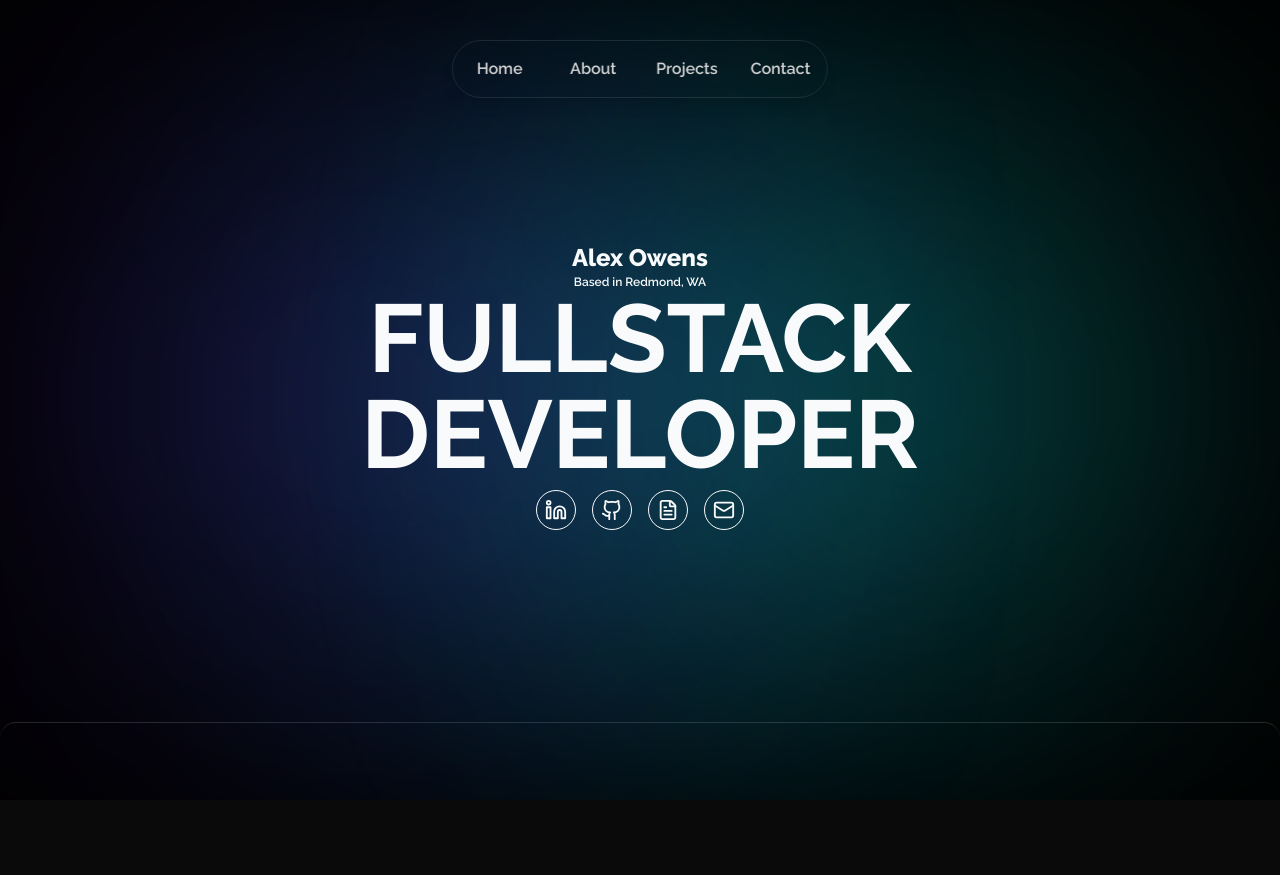
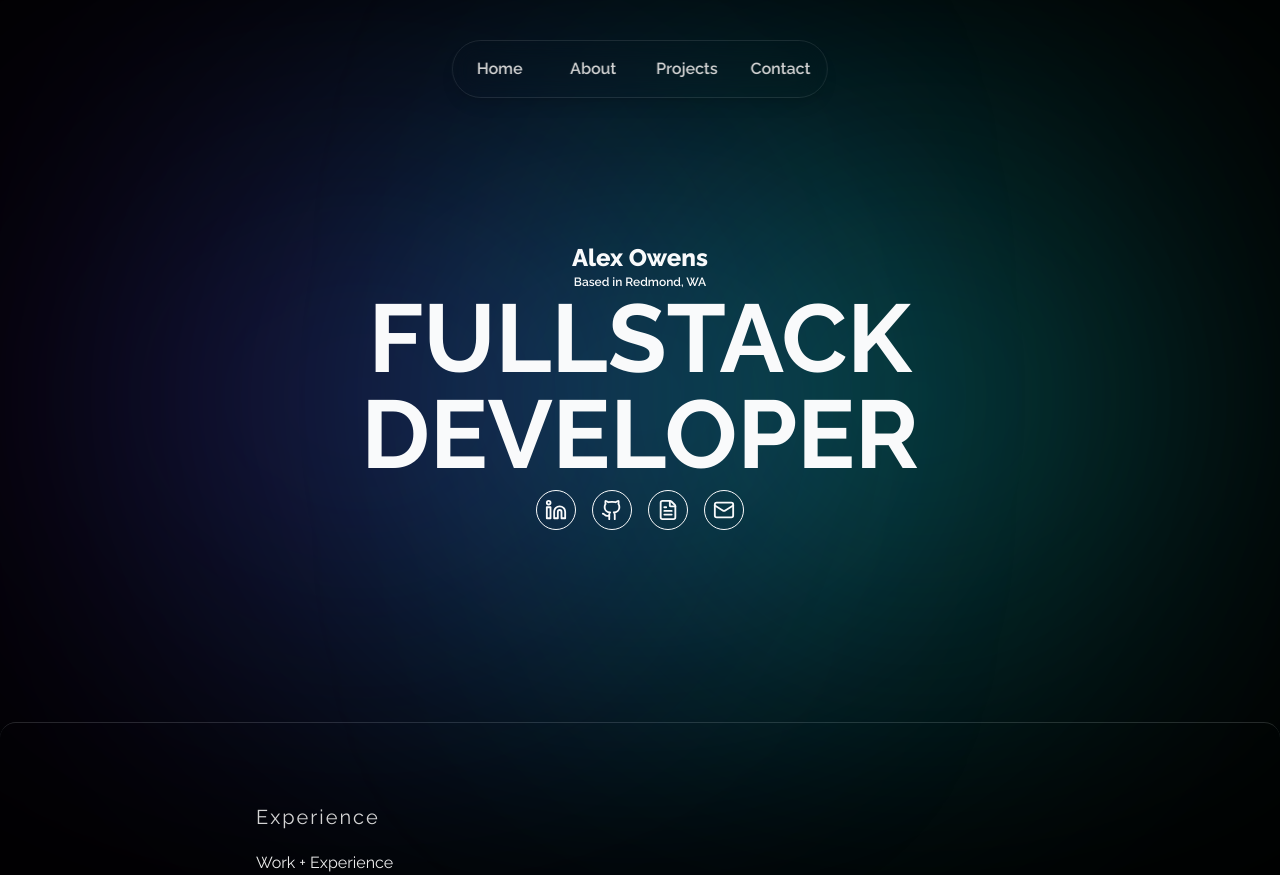
Before and after one commit to caowens/folio, a Next.js app: page / in a window 1280 px wide. Before the commit the page ends 800 px from the top, so only its background shows below. Built offline with nearby package versions, Linux system fonts and the light colour scheme.

Commit message:
Add section wrapper for shared styling and placeholder experience section

```diff
--- a/src/app/page.tsx
+++ b/src/app/page.tsx
@@ -1,5 +1,6 @@
 import StyledBreak from "@/components/styled-break";
 import Hero from "@/components/hero";
+import Experience from "@/components/experience";
 
 export default function Home() {
 
@@ -7,6 +8,7 @@ export default function Home() {
     <>
       <Hero />
       <StyledBreak />
+      <Experience />
     </>
   );
 }
--- /dev/null
+++ b/src/components/experience.tsx
@@ -0,0 +1,9 @@
+import { SectionWrapper } from "./section-wrapper";
+
+export default function Experience() {
+    return (
+        <SectionWrapper idName="Experience">
+            <p>Work + Experience</p>
+        </SectionWrapper>
+    );
+};
--- /dev/null
+++ b/src/components/section-wrapper.tsx
@@ -0,0 +1,15 @@
+import { ReactNode } from "react";
+
+type SectionWrapperProps = {
+  idName: string;
+  children: ReactNode;
+};
+
+export const SectionWrapper: React.FC<SectionWrapperProps> = ({ idName, children }) => {
+    return (
+        <section id={idName} className="container z-50 mx-auto max-w-3xl animate-fade-up px-4 pt-10 animate-delay-[600ms] animate-once md:px-0 md:pt-20">
+            <p className="mb-5 text-left text-xl tracking-widest text-neutral-300">{idName}</p>
+            {children}
+        </section>
+    );
+};
```
